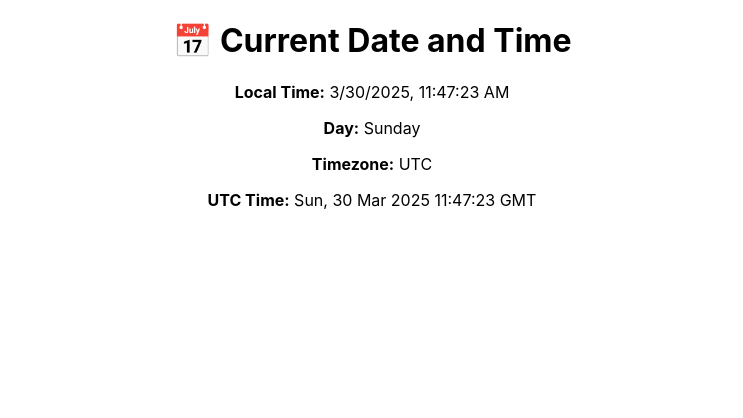
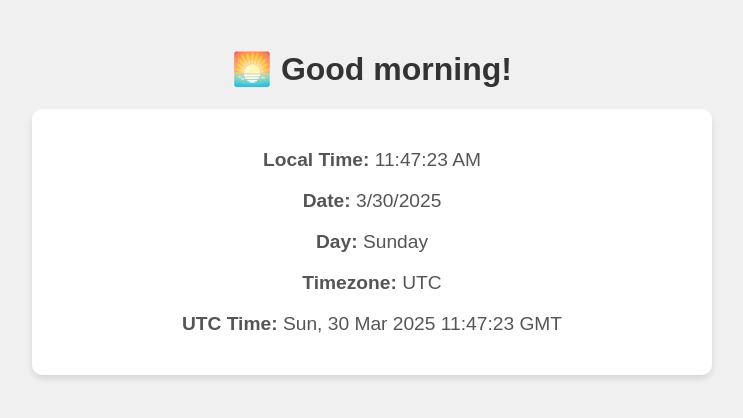
Before and after one commit to AliHosseini1959/date-time-app, a React (Create React App) app: page / in a window 1280 px wide. Shown: the top 418 px of the page, without its empty margins (268-1011 px from the left). Built offline with nearby package versions, Linux system fonts and the light colour scheme.

Commit message:
Added greeting and improved styling

```diff
--- a/src/App.css
+++ b/src/App.css
@@ -1,38 +1,30 @@
-.App {
+body {
+  font-family: Arial, sans-serif;
+  background-color: #f0f0f0;
   text-align: center;
+  margin: 0;
+  padding: 0;
 }
 
-.App-logo {
-  height: 40vmin;
-  pointer-events: none;
+.container {
+  margin-top: 50px;
 }
 
-@media (prefers-reduced-motion: no-preference) {
-  .App-logo {
-    animation: App-logo-spin infinite 20s linear;
-  }
+h1 {
+  font-size: 2em;
+  color: #333;
 }
 
-.App-header {
-  background-color: #282c34;
-  min-height: 100vh;
-  display: flex;
-  flex-direction: column;
-  align-items: center;
-  justify-content: center;
-  font-size: calc(10px + 2vmin);
-  color: white;
+.time-box {
+  background: white;
+  padding: 20px;
+  margin: auto;
+  width: 50%;
+  border-radius: 10px;
+  box-shadow: 0px 4px 6px rgba(0, 0, 0, 0.1);
 }
 
-.App-link {
-  color: #61dafb;
+p {
+  font-size: 1.2em;
+  color: #555;
 }
-
-@keyframes App-logo-spin {
-  from {
-    transform: rotate(0deg);
-  }
-  to {
-    transform: rotate(360deg);
-  }
-}
--- a/src/App.js
+++ b/src/App.js
@@ -1,5 +1,5 @@
 import React, { useState, useEffect } from "react";
-import './App.css';
+import "./App.css";
 
 function App() {
   const [dateTime, setDateTime] = useState(new Date());
@@ -12,13 +12,24 @@ function App() {
     return () => clearInterval(intervalId); // Cleanup
   }, []);
 
+  // Get time-based greeting
+  const getGreeting = () => {
+    const hour = dateTime.getHours();
+    if (hour < 12) return "🌅 Good morning!";
+    if (hour < 18) return "☀️ Good afternoon!";
+    return "🌙 Good evening!";
+  };
+
   return (
-    <div className="App">
-      <h1>📅 Current Date and Time</h1>
-      <p><strong>Local Time:</strong> {dateTime.toLocaleString()}</p>
-      <p><strong>Day:</strong> {dateTime.toLocaleDateString(undefined, { weekday: 'long' })}</p>
-      <p><strong>Timezone:</strong> {Intl.DateTimeFormat().resolvedOptions().timeZone}</p>
-      <p><strong>UTC Time:</strong> {dateTime.toUTCString()}</p>
+    <div className="container">
+      <h1>{getGreeting()}</h1>
+      <div className="time-box">
+        <p><strong>Local Time:</strong> {dateTime.toLocaleTimeString()}</p>
+        <p><strong>Date:</strong> {dateTime.toLocaleDateString()}</p>
+        <p><strong>Day:</strong> {dateTime.toLocaleDateString(undefined, { weekday: "long" })}</p>
+        <p><strong>Timezone:</strong> {Intl.DateTimeFormat().resolvedOptions().timeZone}</p>
+        <p><strong>UTC Time:</strong> {dateTime.toUTCString()}</p>
+      </div>
     </div>
   );
 }
```
